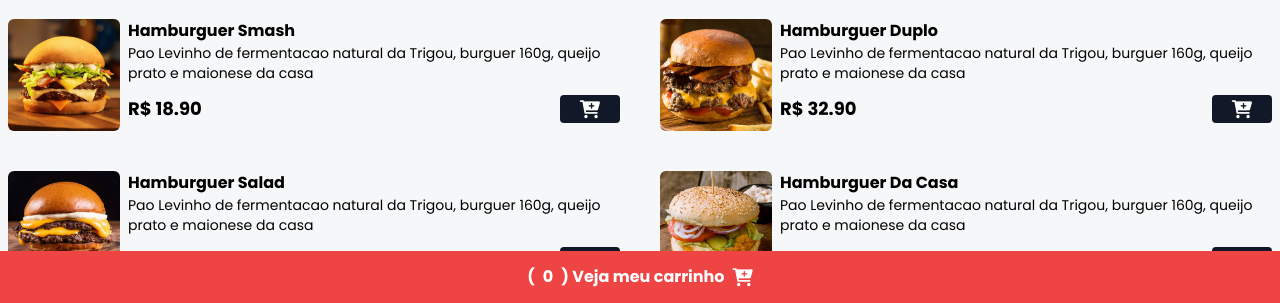
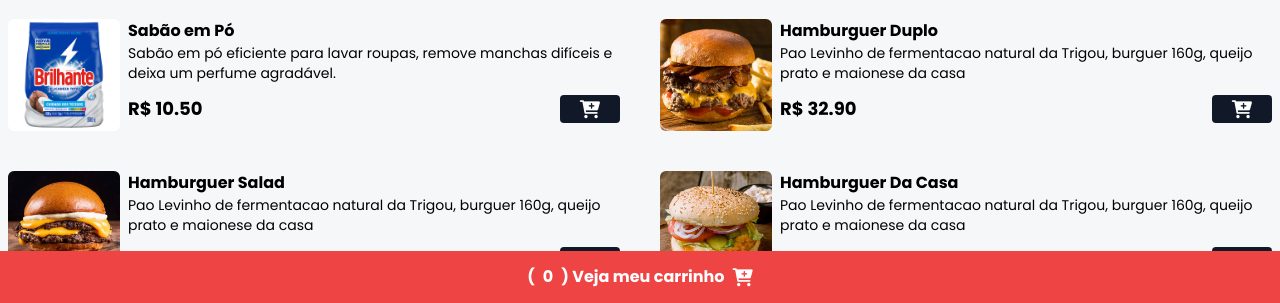
Before and after one commit to masknetdesign/cardapio, a website: page index.html in a window 1280 px wide. Shown: the part 497-800 px from the top of the page. Drawn offline with nearby package versions, Linux system fonts and the light colour scheme.

Commit message:
first commit

```diff
--- a/index.html
+++ b/index.html
@@ -61,28 +61,27 @@
         <!---PRODUTO ITEM-->
         <div class="flex gap-2">
             <img
-                src="./assets/hamb-1.png"
+                src="./assets/sabao.jpg"
                 alt="Hamburguer Smach"
                 class="w-28 h-28 rounded-md hover:scale-110 hover:-rotate-2 duration-300"
             />
 
             <div>
-                <p class="font-bold">Hamburguer Smash</p>
-                <p class="text-sm">Pao Levinho de fermentacao natural da Trigou, burguer
-                     160g, queijo prato e maionese da casa</p>
+                <p class="font-bold">Sabão em Pó</p>
+                <p class="text-sm">Sabão em pó eficiente para lavar roupas, remove manchas difíceis e deixa um perfume agradável.</p>
 
                 <div class="flex items-center gap-2 justify-between mt-3">
-                    <p class="font-bold text-lg">R$ 18.90</p>
+                    <p class="font-bold text-lg">R$ 10.50</p>
                     <button
                         class="bg-gray-900 px-5 rounded add-to-cart-btn"
-                        data-name="Hamburguer Smash"
-                        data-price="18.90"
+                        data-name="Sabão em Pó"
+                        data-price="10.50"
                     >
                         <i class="fa fa-cart-plus text-lg text-white"></i>
                     </button>
                 </div>
+            </div>
 
-            </div>
 
         </div>
         <!---FIM PRODUTO ITEM-->
```
Also changed, not shown: assets/sabao.jpg (added).
